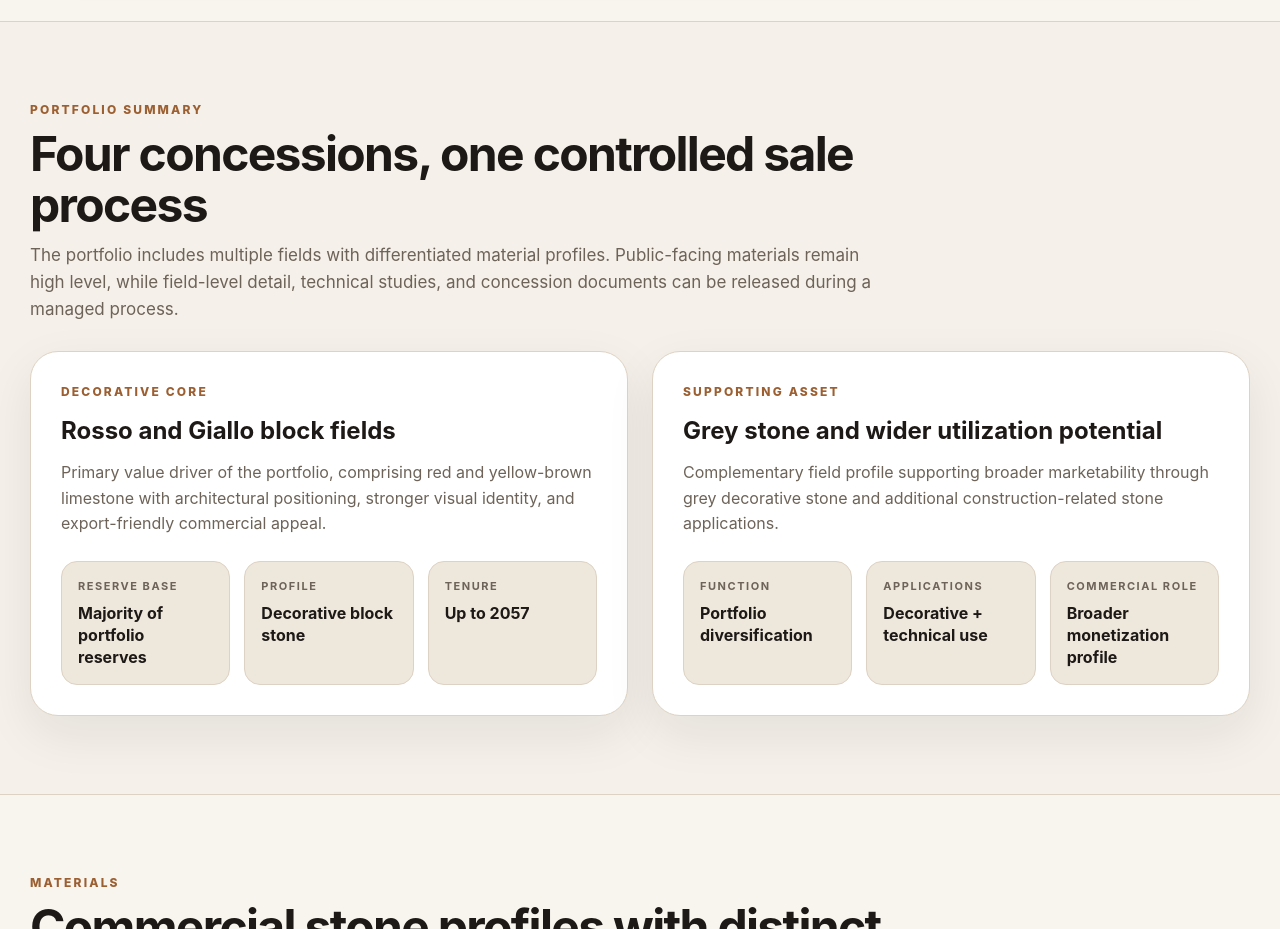
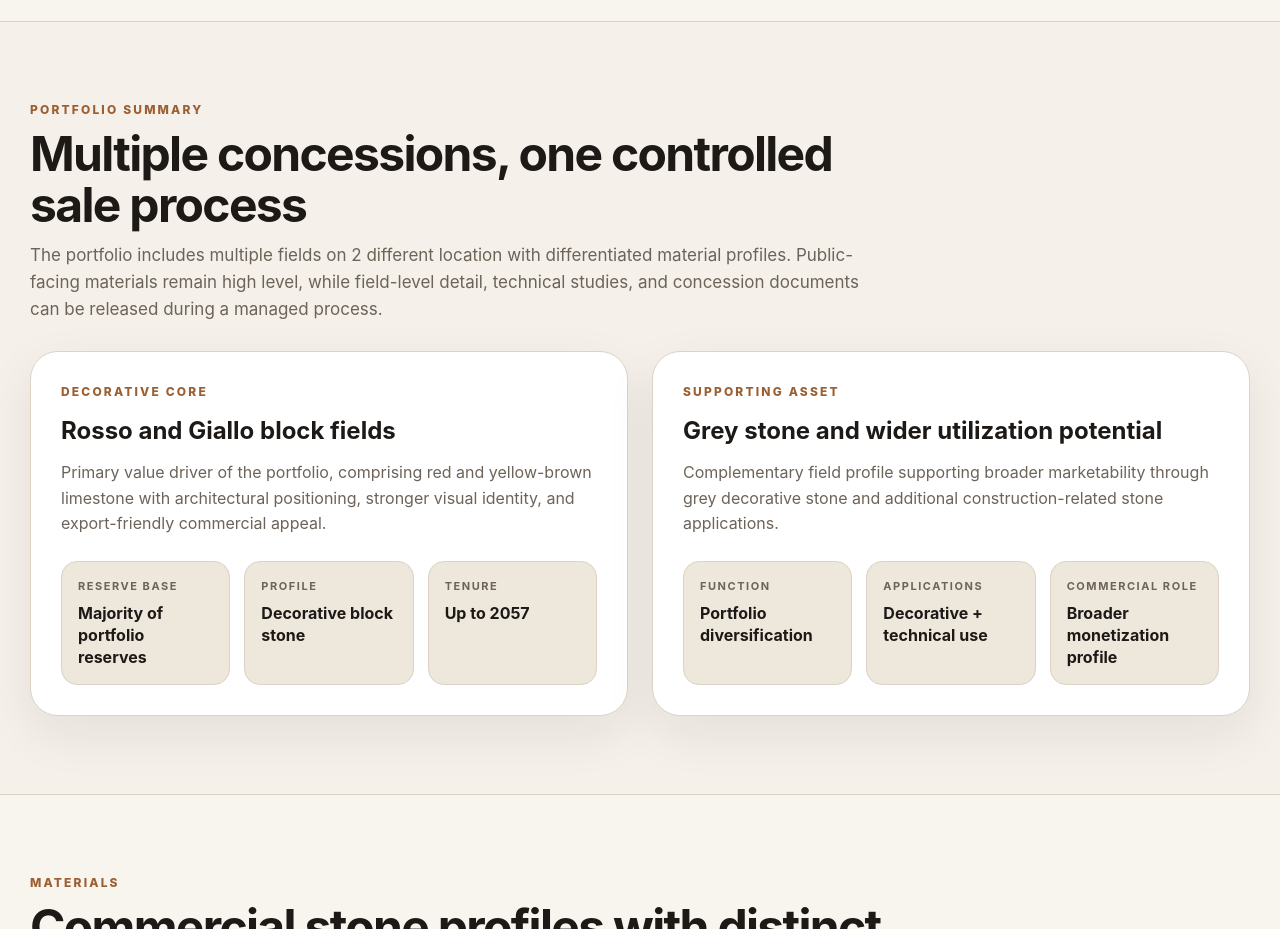
Before and after one commit to ilijaveselica/arhitektonski-kamen, a plain HTML site: page index.html in a window 1280 px wide. Shown: the part 2040-2969 px from the top of the page. Drawn offline with nearby package versions, Linux system fonts and the light colour scheme; animation ran at ten frames a second.

Commit message:
Remove FOUR

```diff
--- a/index.html
+++ b/index.html
@@ -132,9 +132,9 @@
     <div class="container">
       <div class="section-head fade-up">
         <div class="kicker">Portfolio Summary</div>
-        <h2>Four concessions, one controlled sale process</h2>
+        <h2>Multiple concessions, one controlled sale process</h2>
         <p>
-          The portfolio includes multiple fields with differentiated material profiles. Public-facing materials remain high level,
+          The portfolio includes multiple fields on 2 different location with differentiated material profiles. Public-facing materials remain high level,
           while field-level detail, technical studies, and concession documents can be released during a managed process.
         </p>
       </div>
```
